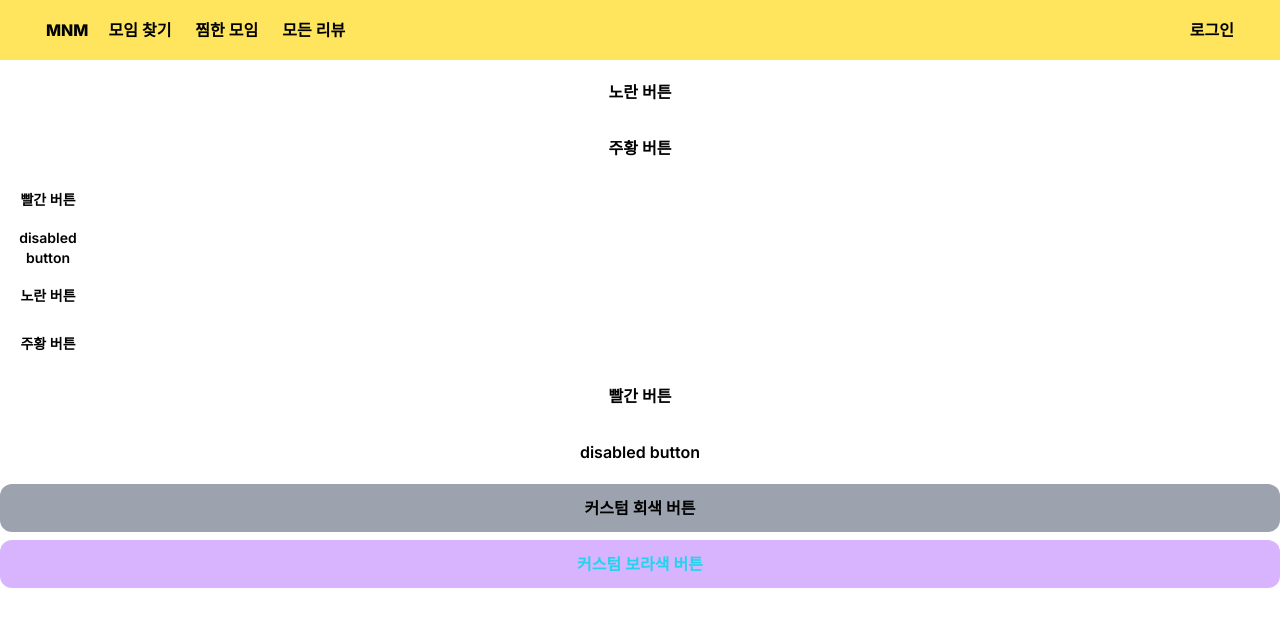
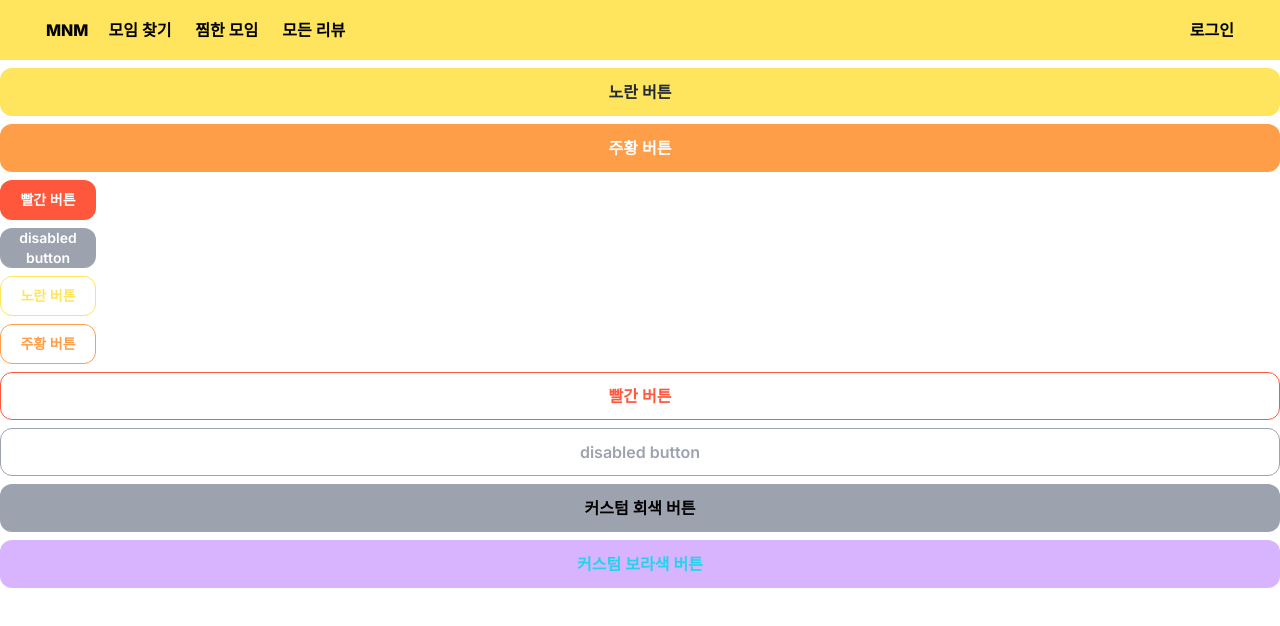
Before and after one commit to FESI5-team9/Frountend, a Next.js app: page /button in a window 1280 px wide. Shown: the top 626 px of the page. Built offline with nearby package versions, Linux system fonts and the light colour scheme.

Commit message:
MNM-57-refactor: color 네임 변경 bgColor

```diff
--- a/src/app/(testPages)/button/page.tsx
+++ b/src/app/(testPages)/button/page.tsx
@@ -3,26 +3,26 @@ import Button from "@/components/Button/Button";
 export default function ButtonTest() {
   return (
     <div className="flex w-full flex-col gap-2 pt-2">
-      <Button color="yellow">노란 버튼</Button>
-      <Button color="orange">주황 버튼</Button>
+      <Button bgColor="yellow">노란 버튼</Button>
+      <Button bgColor="orange">주황 버튼</Button>
       <div className="flex w-24 flex-col gap-2">
-        <Button color="red" size="small">
+        <Button bgColor="red" size="small">
           빨간 버튼
         </Button>
-        <Button color="disabled" size="small">
+        <Button bgColor="disabled" size="small">
           disabled button
         </Button>
-        <Button color="yellow" size="small" isFilled={false}>
+        <Button bgColor="yellow" size="small" isFilled={false}>
           노란 버튼
         </Button>
-        <Button color="orange" size="small" isFilled={false}>
+        <Button bgColor="orange" size="small" isFilled={false}>
           주황 버튼
         </Button>
       </div>
-      <Button color="red" isFilled={false}>
+      <Button bgColor="red" isFilled={false}>
         빨간 버튼
       </Button>
-      <Button color="disabled" isFilled={false}>
+      <Button bgColor="disabled" isFilled={false}>
         disabled button
       </Button>
 
```
